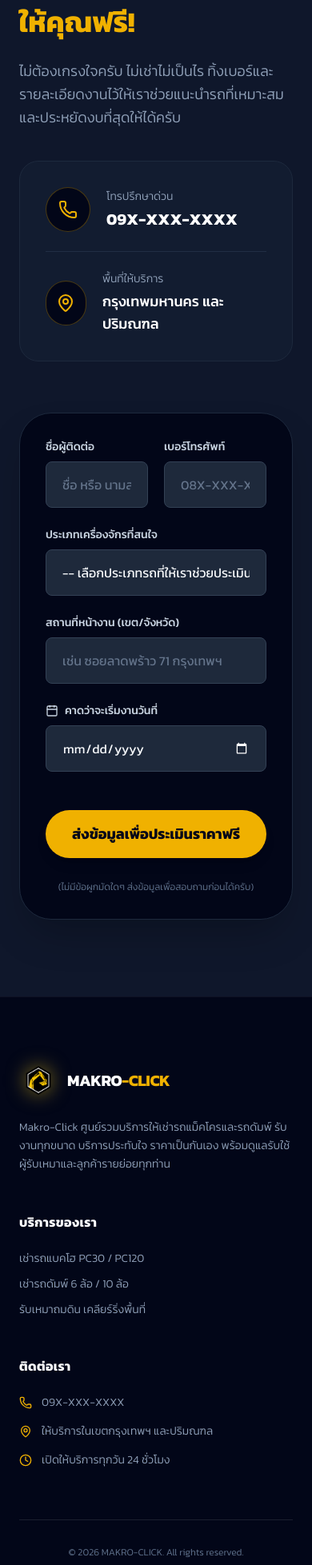
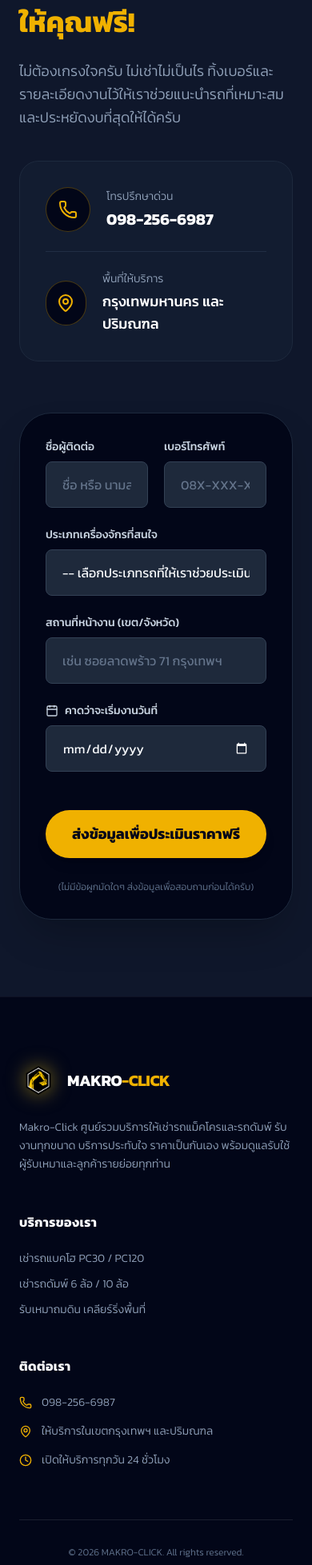
Before and after one commit to zwildman99z/the-golden-development, a Next.js app: page / in a window 390 px wide. Shown: the part 5709-7666 px from the top of the page at 80% size. Built offline with nearby package versions, Linux system fonts and the light colour scheme.

Commit message:
Content: Update phone number to 098-256-6987 across the site

```diff
--- a/src/app/page.js
+++ b/src/app/page.js
@@ -374,7 +374,7 @@
                   </div>
                   <div>
                     <p className="text-sm text-slate-400 font-light mb-1">โทรปรึกษาด่วน</p>
-                    <p className="font-bold text-white text-xl">09X-XXX-XXXX</p>
+                    <p className="font-bold text-white text-xl">098-256-6987</p>
                   </div>
                 </div>
                 <div className="w-full h-px bg-slate-700/50"></div>
@@ -483,7 +483,7 @@
             <div>
               <h4 className="text-white font-bold mb-6 tracking-wide">ติดต่อเรา</h4>
               <ul className="space-y-4 text-slate-400 text-sm font-light">
-                <li className="flex items-center gap-3"><Phone size={16} className="text-yellow-500"/> 09X-XXX-XXXX</li>
+                <li className="flex items-center gap-3"><Phone size={16} className="text-yellow-500"/> 098-256-6987</li>
                 <li className="flex items-center gap-3"><MapPin size={16} className="text-yellow-500"/> ให้บริการในเขตกรุงเทพฯ และปริมณฑล</li>
                 <li className="flex items-center gap-3"><Clock size={16} className="text-yellow-500"/> เปิดให้บริการทุกวัน 24 ชั่วโมง</li>
               </ul>
```
